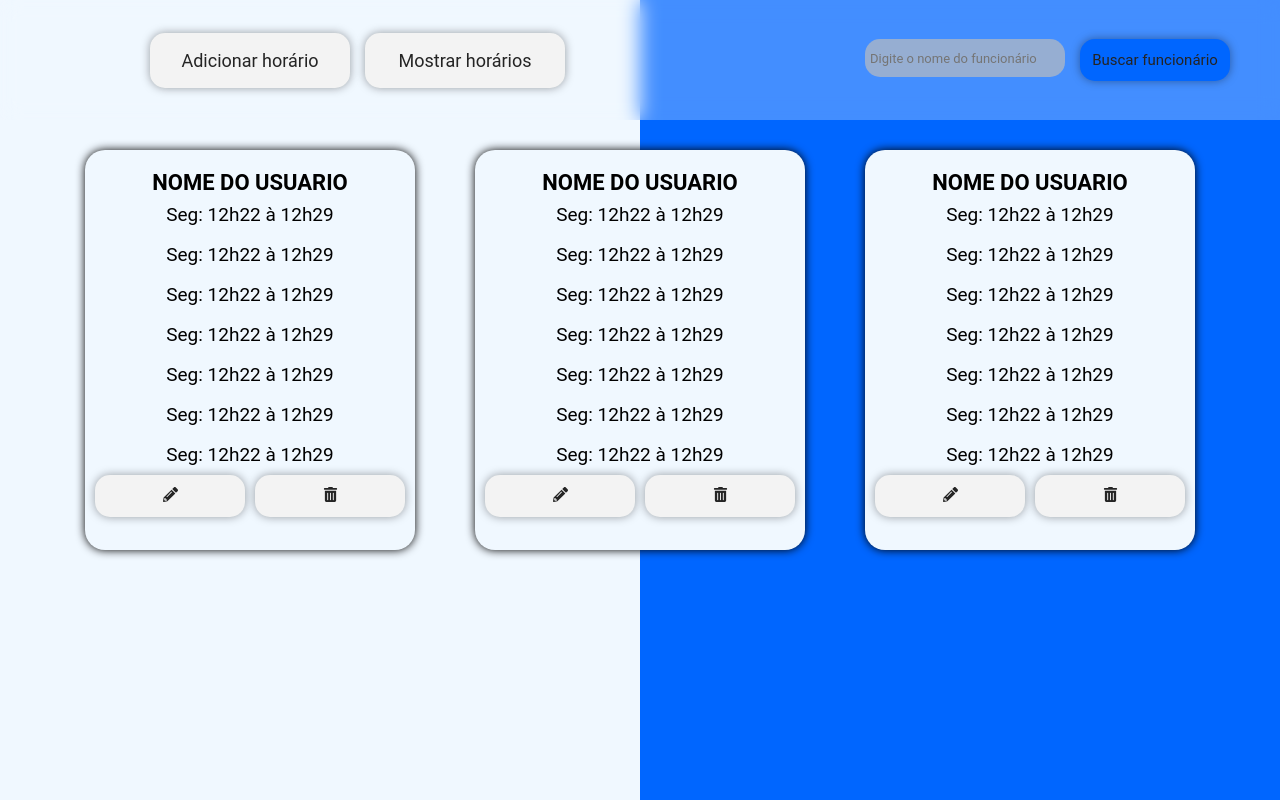
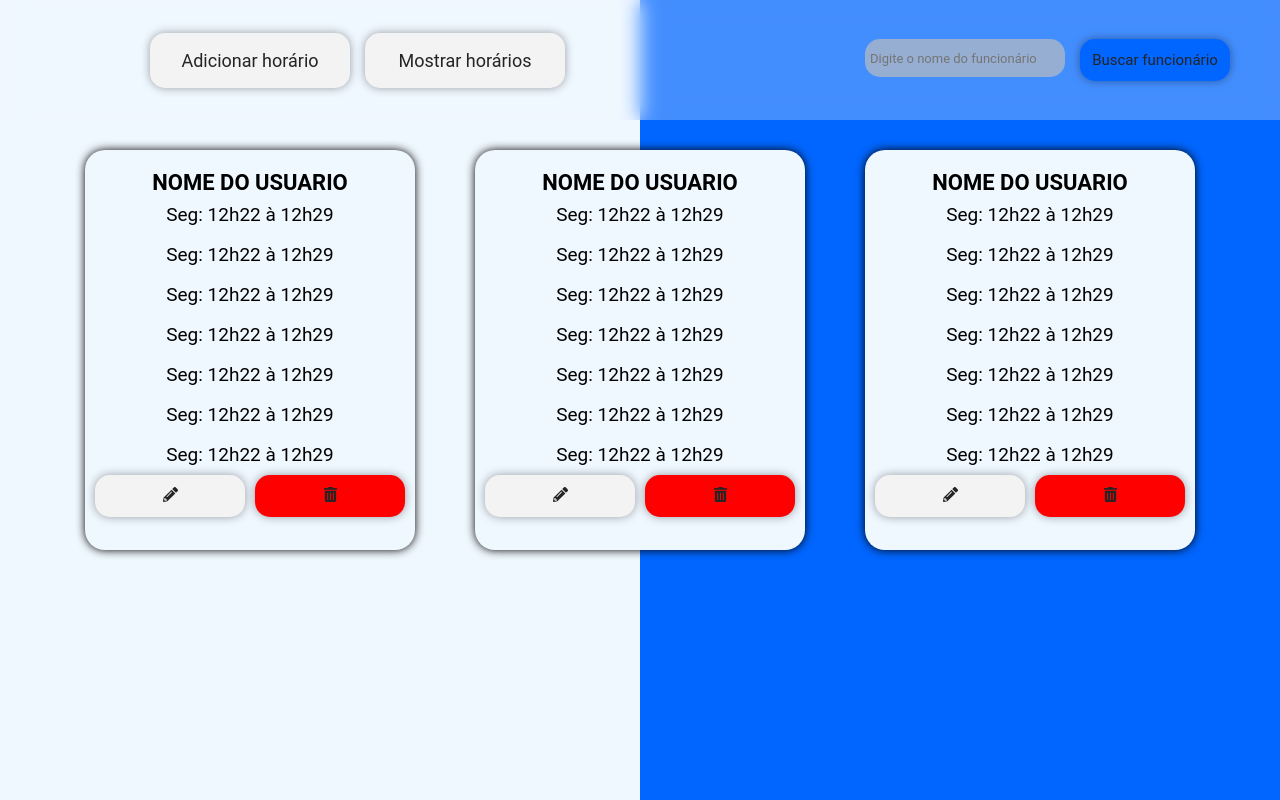
Before and after one commit to FabricioSobrinho/Desafio-klickagenda, a React (Vite) app in the folder Front-end-clickagenda/: page /funcionario in a window 1280 px wide. Built offline with nearby package versions, Linux system fonts and the light colour scheme.

Commit message:
Feat: add red color

```diff
--- a/Front-end-clickagenda/src/styles/Button.module.css
+++ b/Front-end-clickagenda/src/styles/Button.module.css
@@ -27,6 +27,9 @@
 .blue {
   background: #0066FF;
 }
+.red {
+  background: #FF0000;
+}
 
 .button:hover {
   background-color: #0557d3;
```
